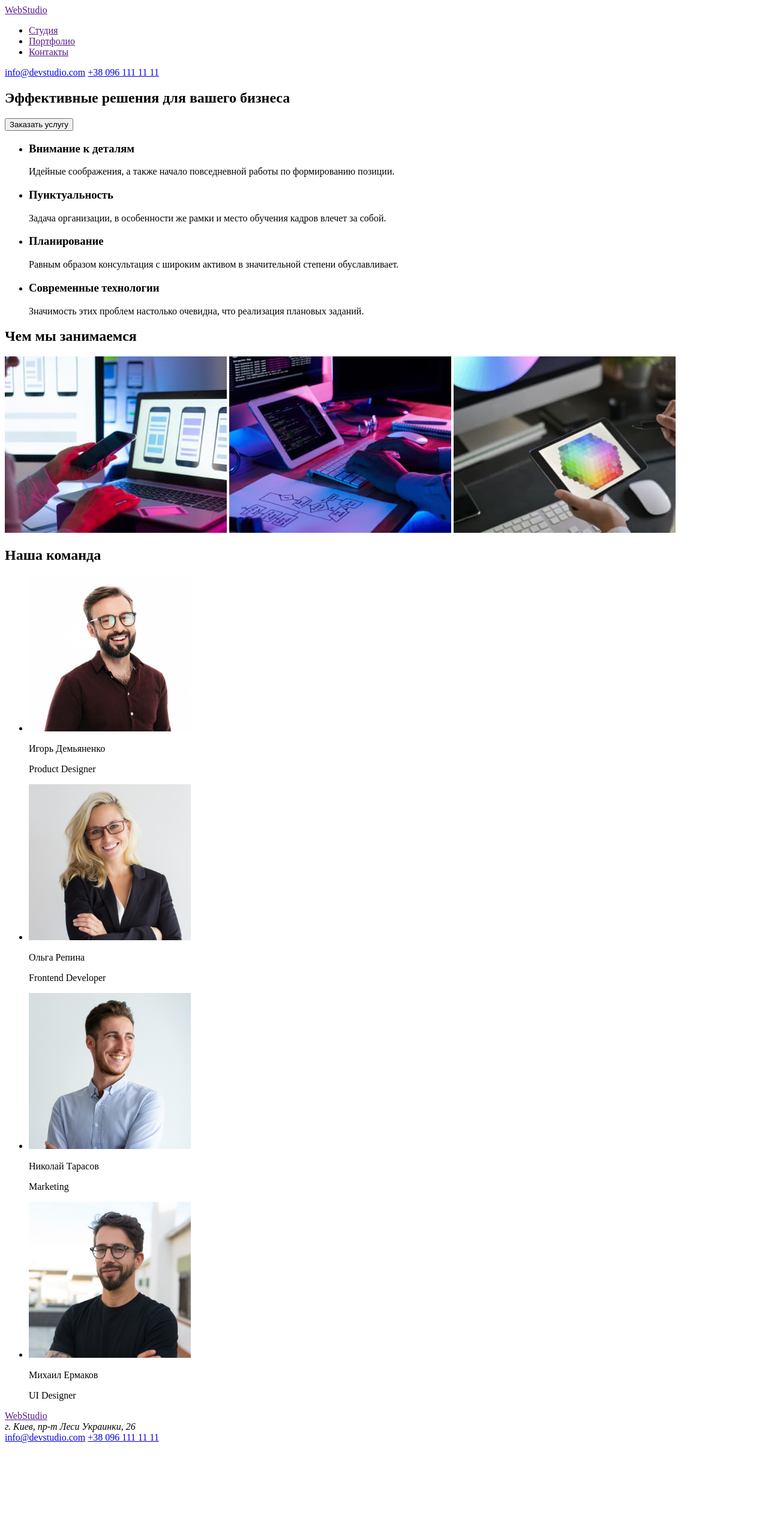
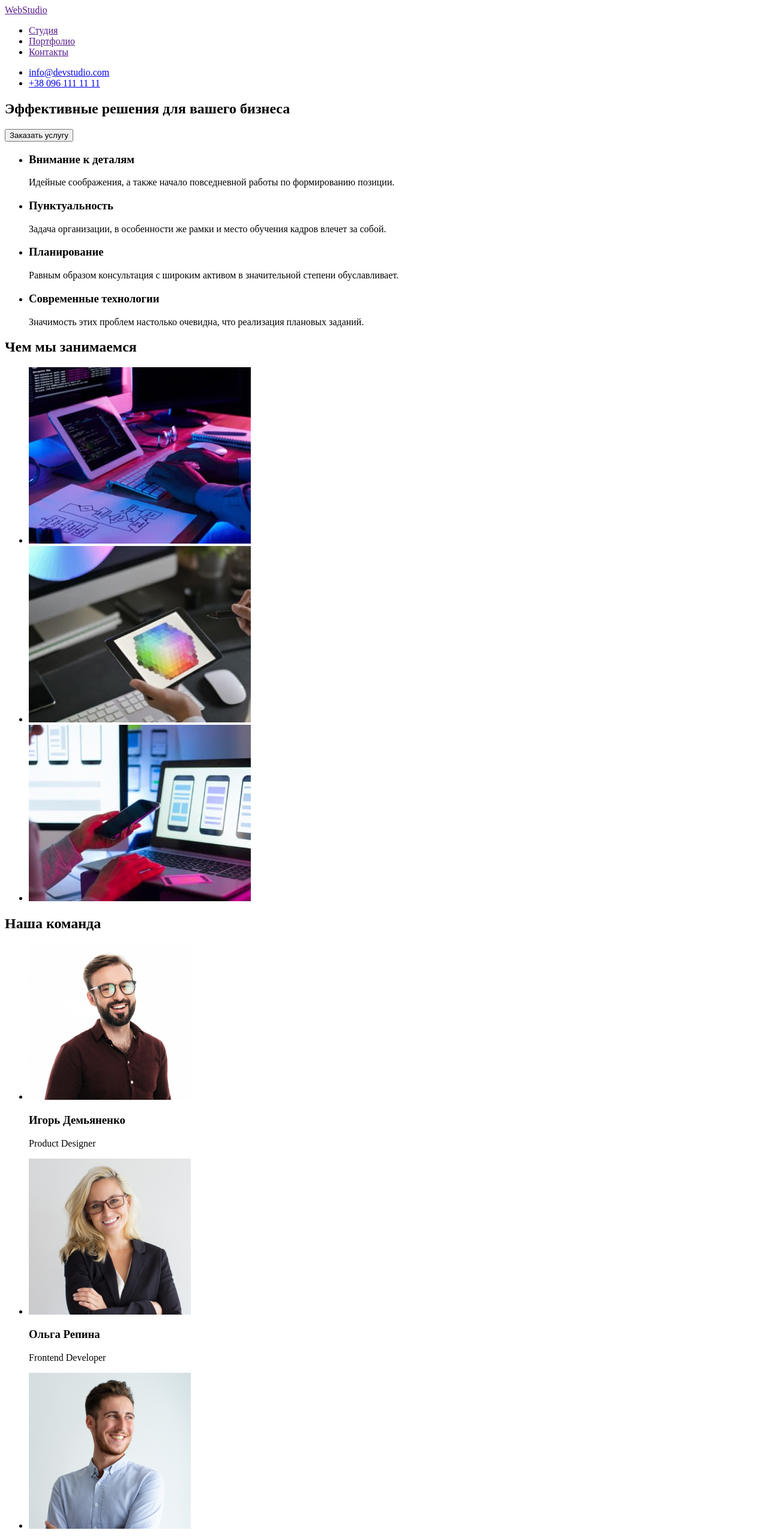
Before and after one commit to Anatoliy-Usov/goit-markup-hw-01, a plain HTML site: page index.html in a window 1280 px wide. Shown: the top 2560 px of the page at 60% size. Before the commit the page ends 2413 px from the top, so only its background shows below. Drawn offline with Linux system fonts and the light colour scheme.

Commit message:
Update index.html
Виправлені зауваження

```diff
--- a/index.html
+++ b/index.html
@@ -15,9 +15,11 @@
           <li><a href="">Портфолио</a></li>
           <li><a href="">Контакты</a></li>
         </ul>
-        <a lang="en" href="mail:info@devstudio.com">info@devstudio.com</a>
-        <a lang="en" href="tel:+380961111111">+38 096 111 11 11</a>
       </nav>
+      <ul>
+        <li><a lang="en" href="mailto:info@devstudio.com">info@devstudio.com</a></li>
+        <li><a lang="en" href="telto:+380961111111">+38 096 111 11 11</a></li>
+      </ul>
     </header>
     <main>
       <section>
@@ -53,38 +55,48 @@
             <p>Значимость этих проблем настолько очевидна, что реализация плановых заданий.</p>
           </li>
         </ul>
+      </section>
+      <section>
         <h2>Чем мы занимаемся</h2>
-        <img src="./images/example1.jpg" alt="примеры картинок" width="370" height="294" />
-        <img src="./images/example2.jpg" alt="примеры картинок" width="370" height="294" />
-        <img src="./images/example3.jpg" alt="примеры картинок" width="370" height="294" />
+        <ul>
+          <li>
+            <img src="./images/example2.jpg" alt="примеры картинок" width="370" height="294" />
+          </li>
+          <li>
+            <img src="./images/example3.jpg" alt="примеры картинок" width="370" height="294" />
+          </li>
+          <li>
+            <img src="./images/example1.jpg" alt="примеры картинок" width="370" height="294" />
+          </li>
+        </ul>
       </section>
       <section>
         <h2>Наша команда</h2>
         <ul>
           <li>
             <img src="./images/igor.jpg" alt="фото Игорь Демьяненко" width="270" height="260" />
-            <p>Игорь Демьяненко</p>
+            <h3>Игорь Демьяненко</h3>
             <p>Product Designer</p>
           </li>
         </ul>
         <ul>
           <li>
             <img src="./images/olga.jpg" alt="фото Ольга Репина" width="270" height="260" />
-            <p>Ольга Репина</p>
+            <h3>Ольга Репина</h3>
             <p>Frontend Developer</p>
           </li>
         </ul>
         <ul>
           <li>
             <img src="./images/koly.jpg" alt="фото Николай Тарасов" width="270" height="260" />
-            <p>Николай Тарасов</p>
+            <h3>Николай Тарасов</h3>
             <p>Marketing</p>
           </li>
         </ul>
         <ul>
           <li>
             <img src="./images/misha.jpg" alt="фото Михаил Ермаков" width="270" height="260" />
-            <p>Михаил Ермаков</p>
+            <h3>Михаил Ермаков</h3>
             <p>UI Designer</p>
           </li>
         </ul>
@@ -92,9 +104,11 @@
     </main>
     <footer>
       <a lang="en" href="">WebStudio</a>
-      <address>г. Киев, пр-т Леси Украинки, 26</address>
-      <a lang="en" href="mail:info@devstudio.com">info@devstudio.com</a>
-      <a lang="en" href="tel:+380961111111">+38 096 111 11 11</a>
+      <address>
+        г. Киев, пр-т Леси Украинки, 26
+        <a lang="en" href="mailto:info@devstudio.com">info@devstudio.com</a>
+        <a lang="en" href="telto:+380961111111">+38 096 111 11 11</a>
+      </address>
     </footer>
   </body>
 </html>
```
